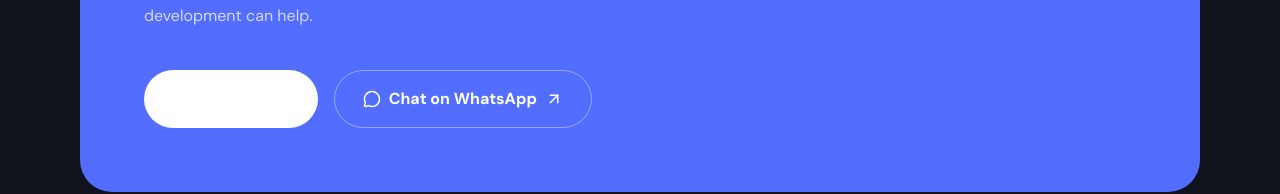
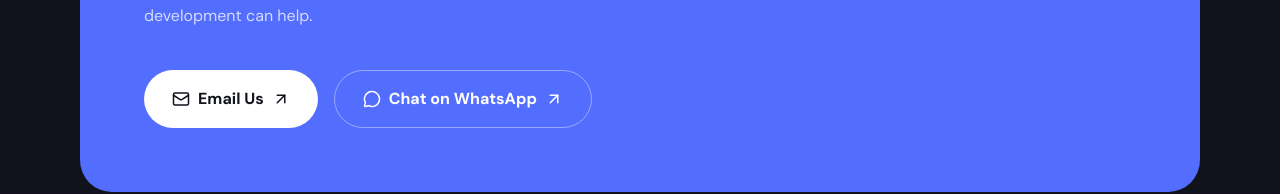
Before and after one commit to fz12dev/pixelpilot-studio, a React (Vite) app: page / in a window 1280 px wide. Shown: the part 6371-6565 px from the top of the page. Built offline with nearby package versions, Linux system fonts and the light colour scheme.

Commit message:
Polish contact section

```diff
--- a/src/sections/Contact.jsx
+++ b/src/sections/Contact.jsx
@@ -30,7 +30,7 @@ export default function Contact() {
                 <div className="mt-10 flex flex-wrap gap-4">
                     <a
                         href={`mailto:${email}?subject=Project%20Enquiry%20-%20PixelPilot%20Studio`}
-                        className="inline-flex items-center gap-2 rounded-full bg-white px-7 py-4 font-bold text-white transition hover:bg-pilot-cyan"
+                        className="inline-flex items-center gap-2 rounded-full bg-white px-7 py-4 font-bold text-pilot-dark transition hover:bg-pilot-cyan"
                     >
                         <Mail size={18} /> Email Us <ArrowUpRight size={18} />
                     </a>
```
